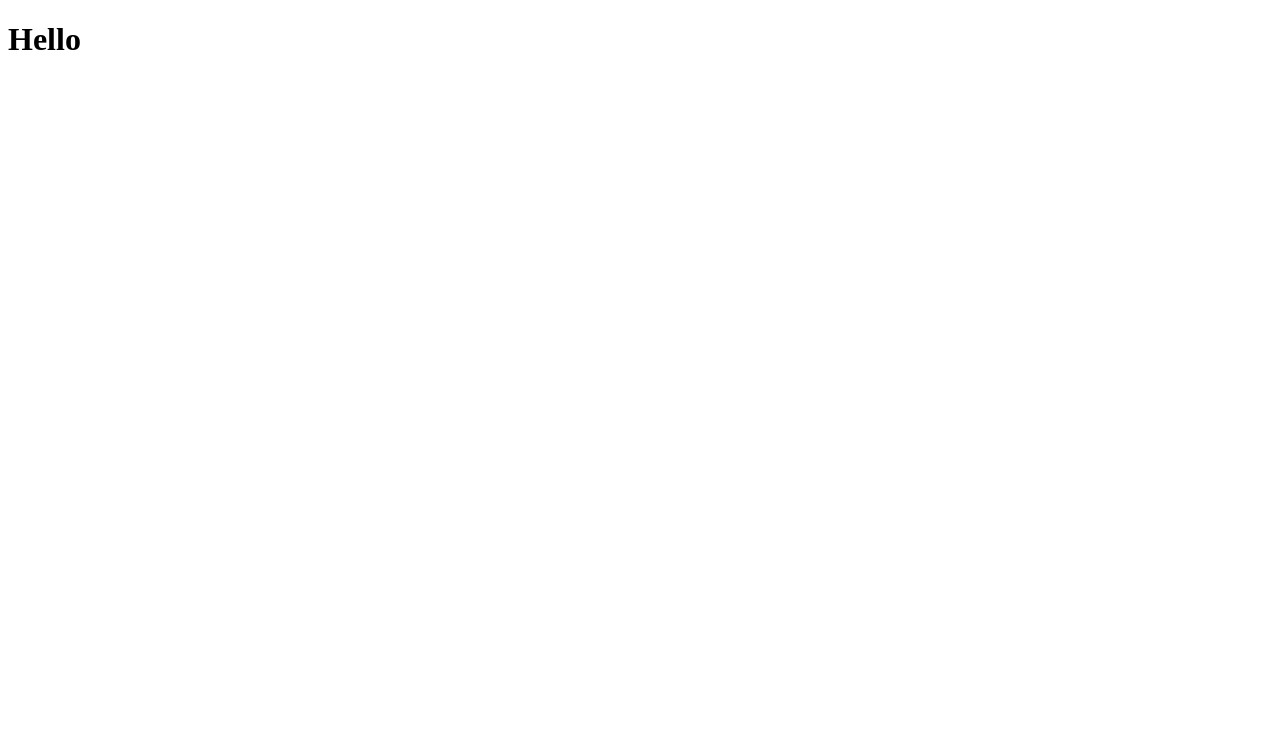
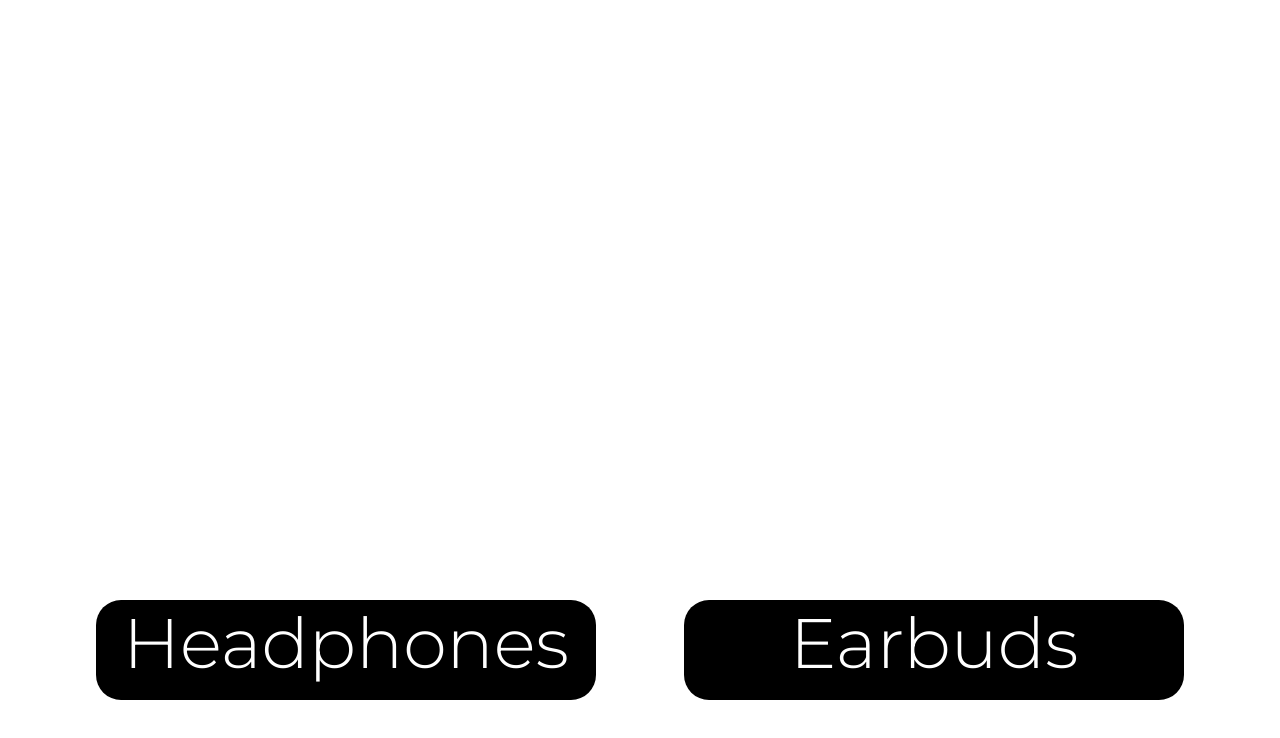
Before and after one commit to ErvinW/Ervin_Wong_ASG1, a plain HTML site: page page1.html in a window 1280 px wide. Drawn offline with Linux system fonts and the light colour scheme.

Commit message:
page1
Added hyperlinks and google fonts to page1.html

```diff
--- /dev/null
+++ b/page1.css
@@ -0,0 +1,31 @@
+a{
+    text-decoration: none;
+    color: white;
+    font-size: 70px;
+    font-family: 'Montserrat', sans-serif;
+}
+
+.flex{
+    display: flex;
+    flex-direction: row;
+    justify-content: space-evenly;
+    align-items: center;
+    margin-top: 600px;
+}
+
+
+.flex-item2{
+    background-color: black;
+    border-radius: 25px;
+    text-align: center;
+    width: 500px;
+    height: 100px;
+  }
+
+  .flex-item1{
+    background-color: black;
+    border-radius: 25px;
+    text-align: center;
+    width: 500px;
+    height: 100px;
+  }
--- a/page1.html
+++ b/page1.html
@@ -1,4 +1,16 @@
 <!DOCTYPE html>
 <html>
-    <h1>Hello</h1>
+    <head>
+        <link rel="stylesheet" href="page1.css">
+        <link href="https://fonts.googleapis.com/css2?family=Montserrat:wght@300&display=swap" rel="stylesheet">
+    </head>
+    <div class="flex">
+        <div class="flex-item1">
+            <a href="Hp.html">Headphones</a>
+        </div>
+
+        <div class="flex-item2">
+            <a href="Eb.html">Earbuds</a>
+        </div>
+    </div>
 </html>
```
Also changed, not shown: Eb.html (added), Hp.html (added).
